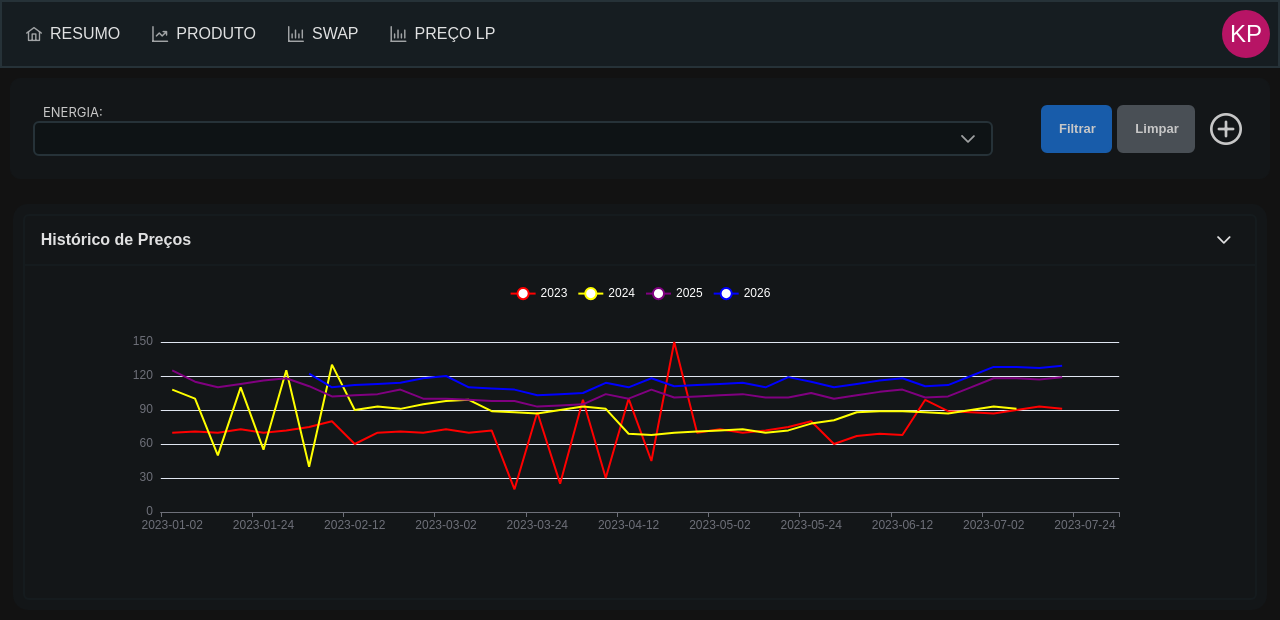
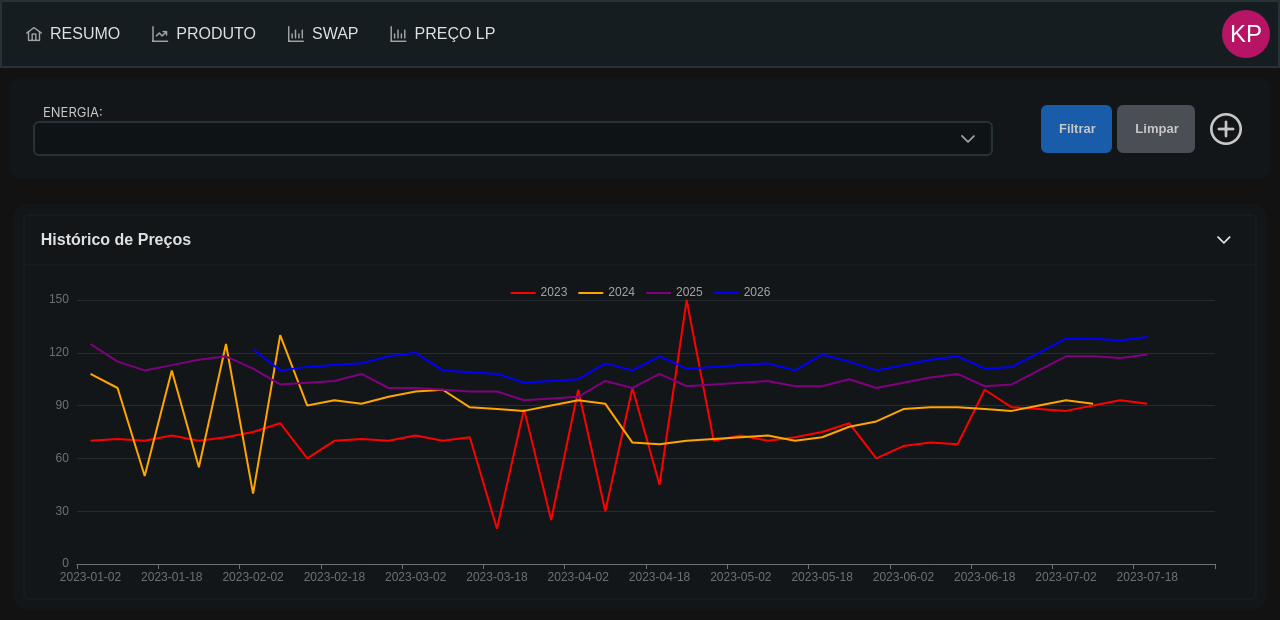
Before and after one commit to KarolinaFernandaPereira/Trabalho, a React (Create React App) app: page /operacoes in a window 1280 px wide. Shown: the top 620 px of the page. Built offline with nearby package versions, Linux system fonts and the light colour scheme; a web font is replaced by a local one.

Commit message:
Graficos de LP e Swap

```diff
--- a/src/Pages/Produto.js
+++ b/src/Pages/Produto.js
@@ -10,6 +10,7 @@ import { GraficoAgressao } from '../componentes/produto/agressao';
 import { GraficoAgressaoAcumulada } from '../componentes/produto/agressaoAcumulada';
 import { GraficoPercentualAgressoes } from '../componentes/produto/percentualAgressoes';
 import { GraficoHistoricoAgressoes } from '../componentes/produto/historicoAgressoes';
+import { GraficoPrecos } from '../componentes/produto/precos';
 
 function Produto(){
     return(
--- a/src/Pages/Swap.js
+++ b/src/Pages/Swap.js
@@ -1,12 +1,20 @@
 import React from 'react';
 import MenuHeader from '../componentes/menu';
-import { Swap1 } from '../componentes/swap/swap1';
+import { GraficoSwap01 } from '../componentes/swap/swap01';
+import "../componentes/swap/swap.css"
+import { GraficoSwap02 } from '../componentes/swap/swap02';
 
 function Swap(){
     return(
         <div>
             <MenuHeader/>
-            <Swap1/>
+            <div className='containerSwap'>
+                <div className='cardGrafico2'>
+                    <GraficoSwap01 />
+                    <GraficoSwap02 />
+                </div>
+            </div>
+
         </div>
     );
 }
--- a/src/componentes/precoLp/Historico.css
+++ b/src/componentes/precoLp/Historico.css
@@ -1,6 +1,6 @@
 .cardGrafico3 {
     width: 98%;
-    height: 98%;
+    height: 100%;
     background-color: #131618;
     border-radius: 15px;
     margin: 10px;
--- a/src/componentes/precoLp/Historico.js
+++ b/src/componentes/precoLp/Historico.js
@@ -1,33 +1,7 @@
 import React, { useState } from "react";
-import { Line } from 'react-chartjs-2';
 import "./Historico.css";
 import { Accordion, AccordionTab } from 'primereact/accordion';
 import EChartsReact from "echarts-for-react";
-
-import {
-    Chart as ChartJS,
-    BarElement,
-    CategoryScale,
-    LinearScale,
-    LineElement,
-    Tooltip,
-    Legend,
-    SubTitle,
-    Title,
-    plugins,
-    scales,
-} from "chart.js";
-
-ChartJS.register(
-    BarElement,
-    CategoryScale,
-    LinearScale,
-    LineElement,
-    Tooltip,
-    Legend,
-    SubTitle,
-    Title,
-);
 
 export const HistoricoPrecosConvencional = () => {
 
@@ -75,18 +49,30 @@ export const HistoricoPrecosConvencional = () => {
             "2023-07-12",
             "2023-07-18",
             "2023-07-24",
-            "2023-07-30",]
+            "2023-07-30",],
         },
         yAxis: {
-          type: 'value'
+          type: 'value',
+          splitLine: {
+            lineStyle: {
+              type: 'solid',
+              color: "#262c30"
+            },
+          },
         },
         color: ["white"],
         legend: {textStyle: {
-          color: "white"
+          color: "rgb(165, 165, 165)",
         }},
         tooltip: {
-            trigger: 'axis'
-          },
+            trigger: 'axis',
+        },
+        grid: {
+          left: '3%',
+          right: '2%',
+          bottom: '6%',
+          top: '6%'
+        },
         series: [
           {
 
@@ -94,34 +80,36 @@ export const HistoricoPrecosConvencional = () => {
             data: [70, 71, 70, 73, 70, 72, 75, 80, 60, 70, 71, 70, 73, 70, 72, 20, 88, 25, 99, 30, 100, 45, 150, 70, 73, 70, 72, 75, 80, 60, 67, 69, 68, 99, 89, 88, 87, 90, 93, 91],
             color: "red",
             type: 'line',
-            showSymbol: false,
+            symbol: 'circle',
+            itemStyle: { opacity: 0 }
 
           },
           {
             name: "2024",
             data: [108, 100, 50, 110, 55, 125, 40, 130, 90, 93, 91, 95, 98, 99, 89, 88, 87, 90, 93, 91, 69, 68, 70, 71, 72, 73, 70, 72, 78, 81, 88, 89, 89, 88, 87, 90, 93, 91],
-            color: "yellow",
+            color: "orange",
             type: 'line',
-            showSymbol: false,
+            symbol: 'circle',
+            itemStyle: { opacity: 0 }
           },
           {
             name: "2025",
             data: [125, 115, 110, 113, 116, 118, 111, 102, 103, 104, 108, 100, 100, 99, 98, 98, 93, 94, 95, 104, 100,108, 101, 102, 103, 104, 101, 101,105, 100, 103, 106, 108, 101, 102, 110, 118, 118, 117, 119],
             color: "purple",
             type: 'line',
-            showSymbol: false,
+            symbol: 'circle',
+            itemStyle: { opacity: 0 }
           },
           {
             name: "2026",
             data: [NaN, NaN, NaN, NaN, NaN, NaN, 122, 110, 112, 113, 114, 118, 120, 110, 109, 108, 103, 104, 105, 114, 110,118, 111, 112, 113, 114, 110, 119,115, 110, 113, 116, 118, 111, 112, 120, 128, 128, 127, 129],
             color: "blue",
             type: 'line',
-            showSymbol: false,
-          }
+            symbol: 'circle',
+            itemStyle: { opacity: 0 }
+          },
         ]
       };
-
-
 
     const [desliza, setDesliza] = useState([]);
 
--- a/src/componentes/swap/swap.css
+++ b/src/componentes/swap/swap.css
@@ -1,5 +1,5 @@
 .cardGrafico2 {
-    width: 70%;
+    width: 90%;
     height: 70%;
     background-color: #131618;
     border-radius: 15px;
@@ -7,7 +7,7 @@
     padding: 10px;
 }
 
-.container{
+.containerSwap{
     display: flex;
     justify-content: center;
 }
--- /dev/null
+++ b/src/componentes/swap/swap01.js
@@ -0,0 +1,53 @@
+import React, { useState } from "react";
+import EChartsReact from "echarts-for-react"; //Gráficos Apache
+
+export const GraficoSwap01 = () => {
+
+    const option = {
+        xAxis: {
+            type: 'category',
+            data: ["MAR 2023", "ABR 2023","MAY 2023","JUN 2023","JUL 2023","AGO 2023","SEP 2023","OUT 2023","NOV 2023","DEZ 2023"],
+        },
+        yAxis: {
+            type: 'value',
+            splitLine: {
+                lineStyle: {
+                type: 'solid',
+                color: "#262c30"
+                    },
+            },
+        },
+        legend: {
+            bottom: 1,
+            textStyle: {
+            color: "rgb(165, 165, 165)",
+        }},
+        tooltip: {
+            trigger: 'axis',
+        },
+        series: [
+            {
+                name: "SE CON ANU JAN/24 DEZ/24",
+                data: [124, 100, 105, 85, 69, 71, 80, 64, 96, 115],
+                color: "red",
+                type: 'line',
+                showSymbol: "circle",
+                itemStyle: { opacity: 0 }
+            },
+            {
+                name: "SE CON ANU JAN/25 DEZ/25",
+                data: [122, 92, 85, 79, 99, 112, 70, 66, 77, 100],
+                color: "green",
+                type: 'line',
+                showSymbol: "circle",
+                itemStyle: { opacity: 0 }
+            },
+        ]
+    }
+
+    return(
+        <>
+            <EChartsReact option={option}/>
+        </>
+    )
+}
--- /dev/null
+++ b/src/componentes/swap/swap02.js
@@ -0,0 +1,67 @@
+import React, { useState } from "react";
+import EChartsReact from "echarts-for-react"; //Gráficos Apache
+
+export const GraficoSwap02 = () => {
+
+    const option = {
+        xAxis: {
+            type: 'category',
+            data: ["MAR 2023", "ABR 2023","MAY 2023","JUN 2023","JUL 2023","AGO 2023","SEP 2023","OUT 2023","NOV 2023","DEZ 2023"],
+        },
+        yAxis: {
+            type: 'value',
+            splitLine: {
+                lineStyle: {
+                type: 'solid',
+                color: "#262c30"
+                    },
+            },
+        },
+        legend: {textStyle: {
+            color: "rgb(165, 165, 165)",
+        }},
+        tooltip: {
+            trigger: 'axis',
+        },
+        series: [
+            {
+                name: "SWAP",
+                data: [17, 10, 6, 20, 11, 18, 46, 40, 38, 17],
+                color: "white",
+                type: 'line',
+                showSymbol: "circle",
+                itemStyle: { opacity: 0 }
+            },
+            {
+                name: "MM15",
+                data: [NaN, NaN, NaN, NaN, NaN, NaN, 4, 15, 18, 30],
+                color: "yellow",
+                type: 'line',
+                showSymbol: "circle",
+                itemStyle: { opacity: 0 }
+            },
+            {
+                name: "BBL15",
+                data: [NaN, NaN, NaN, NaN, NaN, NaN, 23, 30, 45, 47],
+                color: "grey",
+                type: 'line',
+                showSymbol: "circle",
+                itemStyle: { opacity: 0 }
+            },
+            {
+                name: "BBU15",
+                data: [NaN, NaN, NaN, NaN, NaN, NaN, 12, 5, 7, 6],
+                color: "gray",
+                type: 'line',
+                showSymbol: "circle",
+                itemStyle: { opacity: 0 }
+            },
+        ]
+    }
+
+    return(
+        <>
+            <EChartsReact option={option}/>
+        </>
+    )
+}
--- a/src/componentes/swap/swap1.js
+++ b/src/componentes/swap/swap1.js
@@ -27,7 +27,7 @@ ChartJS.register(
     Title,
 );
 
-export const Swap1 = () => {
+export const GraficoSwap1 = () => {
 
     const options = {
         plugins: {
```
